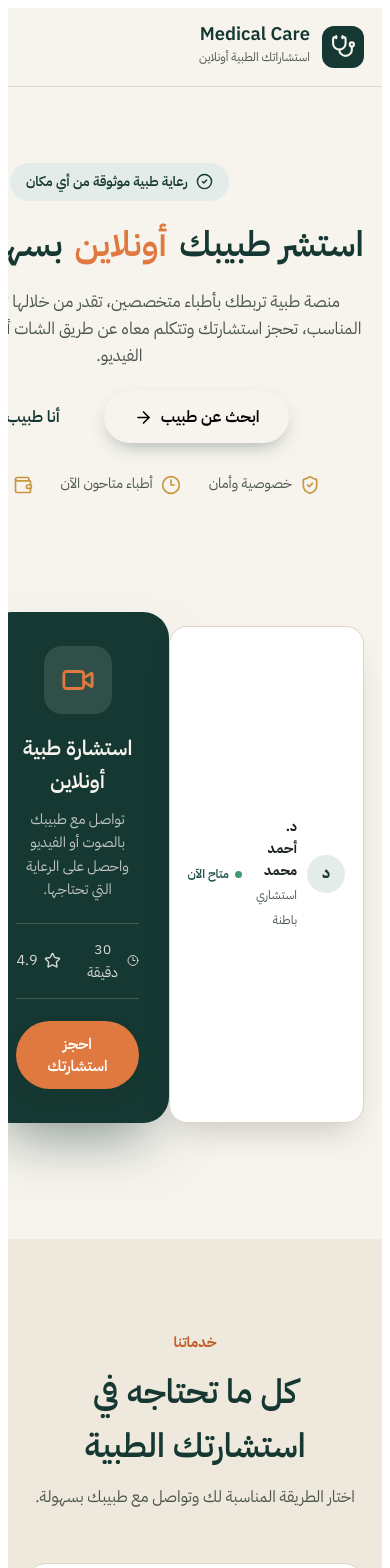
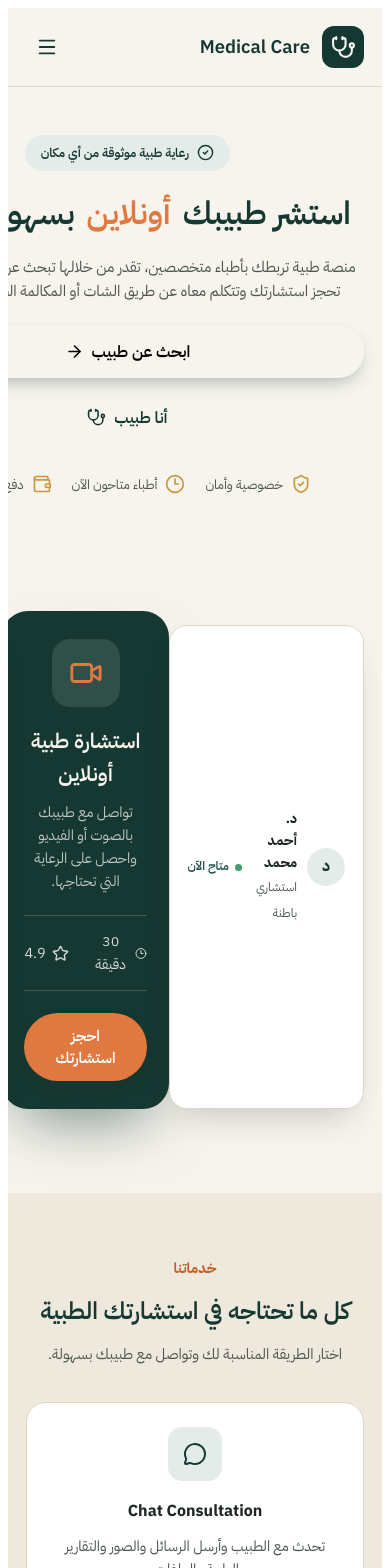
Before and after one commit to Michael0Nashat/tabna, a SvelteKit app: page / in a window 390 px wide. Shown: the top 1568 px of the page. Built offline with nearby package versions, Linux system fonts and the light colour scheme; a web font is replaced by a local one.

Commit message:
Update project

```diff
--- a/src/routes/+page.svelte
+++ b/src/routes/+page.svelte
@@ -1,5 +1,5 @@
 <script>
-import { goto } from '$app/navigation';
+  import { goto } from '$app/navigation';
   import {
     Search,
     CalendarDays,
@@ -17,6 +17,7 @@ import { goto } from '$app/navigation';
     CheckCircle2,
     Lock,
     X,
+    Menu,
     Upload,
     GraduationCap,
     CreditCard,
@@ -26,6 +27,17 @@ import { goto } from '$app/navigation';
     Smartphone,
     Mail
   } from 'lucide-svelte';
+
+  // ---------------- Mobile nav ----------------
+  let mobileMenuOpen = $state(false);
+
+  function toggleMobileMenu() {
+    mobileMenuOpen = !mobileMenuOpen;
+  }
+
+  function closeMobileMenu() {
+    mobileMenuOpen = false;
+  }
 
   // ---------------- Doctor registration modal ----------------
 
@@ -132,6 +144,7 @@ import { goto } from '$app/navigation';
     showDoctorModal = true;
     step = 1;
     submitted = false;
+    closeMobileMenu();
   }
 
   function closeDoctorModal() {
@@ -197,10 +210,7 @@ import { goto } from '$app/navigation';
     name="description"
     content="منصة للاستشارات الطبية أونلاين تربط المرضى بالأطباء بطريقة سهلة وآمنة."
   />
-  <!-- FIX: the CSS referenced 'Markazi Text' and 'IBM Plex Sans Arabic' but never
-       loaded them, so every heading/body element was silently falling back to the
-       generic serif/sans-serif stack. Loading them here makes --font-head and
-       --font-body actually render as intended. -->
+  <meta name="viewport" content="width=device-width, initial-scale=1, viewport-fit=cover" />
   <link rel="preconnect" href="https://fonts.googleapis.com" />
   <link rel="preconnect" href="https://fonts.gstatic.com"/>
   <link
@@ -226,13 +236,29 @@ import { goto } from '$app/navigation';
         </div>
       </div>
 
-      <nav>
-        <a href="#home">الرئيسية</a>
-        <a href="#services">الخدمات</a>
-        <a href="#how">كيف يعمل؟</a>
-        <a href="#doctors">الأطباء</a>
-        <a href="#security">الأمان</a>
+      <nav class:open={mobileMenuOpen}>
+        <a href="#home" onclick={closeMobileMenu}>الرئيسية</a>
+        <a href="#services" onclick={closeMobileMenu}>الخدمات</a>
+        <a href="#how" onclick={closeMobileMenu}>كيف يعمل؟</a>
+        <a href="#doctors" onclick={closeMobileMenu}>الأطباء</a>
+        <a href="#security" onclick={closeMobileMenu}>الأمان</a>
+        <button class="primary-btn nav-mobile-cta" onclick={openDoctorModal}>
+          أنا طبيب
+        </button>
       </nav>
+
+      <button
+        class="menu-toggle"
+        aria-label={mobileMenuOpen ? 'إغلاق القائمة' : 'فتح القائمة'}
+        aria-expanded={mobileMenuOpen}
+        onclick={toggleMobileMenu}
+      >
+        {#if mobileMenuOpen}
+          <X size={22} />
+        {:else}
+          <Menu size={22} />
+        {/if}
+      </button>
 
     </div>
   </header>
@@ -266,13 +292,11 @@ import { goto } from '$app/navigation';
           <div class="hero-buttons">
             <button class="primary-btn large">
               ابحث عن طبيب
-              <!-- FIX: was a bare ArrowLeft; flip class now scoped to this icon only -->
               <ArrowLeft size={19} class="flip-rtl" />
             </button>
 
             <button class="outline-btn large" onclick={openDoctorModal}>
               أنا طبيب
-              <!-- FIX: Stethoscope no longer gets mirrored (see .hero-buttons rule below) -->
               <Stethoscope size={19} />
             </button>
           </div>
@@ -798,8 +822,6 @@ import { goto } from '$app/navigation';
 
           التسجيل كطبيب
 
-          <!-- FIX: now shares the same .flip-rtl class as the hero CTA arrow,
-               so both "next action" arrows point the same way consistently -->
           <ArrowLeft size={18} class="flip-rtl" />
 
         </button>
@@ -1116,8 +1138,6 @@ import { goto } from '$app/navigation';
     --gold: #c9973f;
     --line: #ddd5c4;
     --white: #ffffff;
-    /* FIX: added a shared variable for the small "online"/success dot color,
-       which was previously hardcoded inline and untied to the palette */
     --success: #3f9c6f;
 
     --font-head: 'Markazi Text', 'IBM Plex Sans Arabic', serif;
@@ -1129,6 +1149,7 @@ import { goto } from '$app/navigation';
     font-family: var(--font-body);
     line-height: 1.6;
     -webkit-font-smoothing: antialiased;
+    overflow-x: hidden;
   }
 
   .app :global(*) {
@@ -1186,6 +1207,12 @@ import { goto } from '$app/navigation';
   }
 }
 
+@media (max-width: 380px) {
+  .container {
+    padding-inline: 14px;
+  }
+}
+
   /* ---------------- Buttons ---------------- */
   .primary-btn,
   .outline-btn,
@@ -1262,6 +1289,13 @@ import { goto } from '$app/navigation';
   .outline-btn.full {
     width: 100%;
     margin-top: 18px;
+  }
+
+  @media (max-width: 480px) {
+    .hero-buttons .primary-btn.large,
+    .hero-buttons .outline-btn.large {
+      width: 100%;
+    }
   }
 
   /* ---------------- Header ---------------- */
@@ -1279,12 +1313,14 @@ import { goto } from '$app/navigation';
     align-items: center;
     justify-content: space-between;
     height: 78px;
+    position: relative;
   }
 
   .logo {
     display: flex;
     align-items: center;
     gap: 12px;
+    min-width: 0;
   }
 
   .logo-icon {
@@ -1302,11 +1338,13 @@ import { goto } from '$app/navigation';
   .logo h2 {
     font-size: 1.15rem;
     line-height: 1.1;
+    white-space: nowrap;
   }
 
   .logo span {
     font-size: 0.75rem;
     color: var(--ink-soft);
+    white-space: nowrap;
   }
 
   nav {
@@ -1326,9 +1364,58 @@ import { goto } from '$app/navigation';
     color: var(--pine);
   }
 
+  .nav-mobile-cta {
+    display: none;
+  }
+
+  .menu-toggle {
+    display: none;
+    align-items: center;
+    justify-content: center;
+    width: 42px;
+    height: 42px;
+    border-radius: 12px;
+    background: var(--pine-mist);
+    color: var(--pine);
+    flex-shrink: 0;
+  }
+
   @media (max-width: 900px) {
+    .logo span {
+      display: none;
+    }
+
     nav {
       display: none;
+      position: absolute;
+      top: 100%;
+      inset-inline: 0;
+      flex-direction: column;
+      align-items: stretch;
+      gap: 4px;
+      background: var(--paper);
+      border-bottom: 1px solid var(--line);
+      padding: 10px 20px 20px;
+      box-shadow: 0 16px 30px -18px rgba(29, 38, 33, 0.3);
+    }
+
+    nav.open {
+      display: flex;
+    }
+
+    nav a {
+      padding: 12px 4px;
+      border-bottom: 1px solid var(--line);
+      font-size: 1rem;
+    }
+
+    .nav-mobile-cta {
+      display: inline-flex;
+      margin-top: 12px;
+    }
+
+    .menu-toggle {
+      display: flex;
     }
   }
 
@@ -1385,12 +1472,9 @@ import { goto } from '$app/navigation';
     display: flex;
     gap: 14px;
     flex-wrap: wrap;
-  }
-
-  /* FIX: previously `.hero-buttons :global(svg)` mirrored every icon in this
-     row, including the Stethoscope icon on "أنا طبيب" — flipping a stethoscope
-     icon has no meaning and looked like a rendering glitch. The mirror now
-     targets only icons explicitly marked as directional arrows. */
+    width: 100%;
+  }
+
   .hero-buttons :global(.flip-rtl),
   .white-btn :global(.flip-rtl),
   .modal-footer :global(.flip-rtl) {
@@ -1563,13 +1647,15 @@ import { goto } from '$app/navigation';
     width: 7px;
     height: 7px;
     border-radius: 50%;
-    /* FIX: now references the shared --success variable instead of a
-       one-off hardcoded hex value */
     background: var(--success);
     display: inline-block;
   }
 
   @media (max-width: 900px) {
+    .hero {
+      padding: 48px 0 64px;
+    }
+
     .hero-content {
       grid-template-columns: 1fr;
     }
@@ -1603,7 +1689,26 @@ import { goto } from '$app/navigation';
 
   @media (max-width: 480px) {
     .hero-text h1 {
-      font-size: 2.2rem;
+      font-size: 2rem;
+      justify-content: center;
+    }
+
+    .badge {
+      font-size: 0.78rem;
+      text-align: center;
+    }
+
+    .hero-text > p {
+      font-size: 0.95rem;
+    }
+
+    .hero-features {
+      gap: 16px 20px;
+      justify-content: center;
+    }
+
+    .hero-features > div {
+      font-size: 0.82rem;
     }
 
     .floating-card {
@@ -1612,6 +1717,10 @@ import { goto } from '$app/navigation';
       width: 100%;
       max-width: 340px;
     }
+
+    .medical-card {
+      padding: 28px 22px;
+    }
   }
 
   /* ---------------- Shared section heading ---------------- */
@@ -1641,6 +1750,30 @@ import { goto } from '$app/navigation';
 
   .section-heading p {
     font-size: 1rem;
+  }
+
+  @media (max-width: 900px) {
+    .section {
+      padding: 64px 0;
+    }
+
+    .section-heading {
+      margin-bottom: 36px;
+    }
+
+    .section-heading h2 {
+      font-size: 1.7rem;
+    }
+  }
+
+  @media (max-width: 480px) {
+    .section-heading h2 {
+      font-size: 1.5rem;
+    }
+
+    .section-heading p {
+      font-size: 0.92rem;
+    }
   }
 
   /* ---------------- Services ---------------- */
@@ -1702,6 +1835,10 @@ import { goto } from '$app/navigation';
   @media (max-width: 520px) {
     .services-grid {
       grid-template-columns: 1fr;
+    }
+
+    .service-card {
+      padding: 24px 20px;
     }
   }
 
@@ -1784,6 +1921,7 @@ import { goto } from '$app/navigation';
   @media (max-width: 520px) {
     .steps {
       grid-template-columns: 1fr;
+      row-gap: 32px;
     }
   }
 
@@ -2015,17 +2153,29 @@ import { goto } from '$app/navigation';
   }
 
   @media (max-width: 900px) {
+    .security-section {
+      padding: 64px 0;
+    }
+
     .security-content {
       grid-template-columns: 1fr;
     }
 
     .security-content > div > p {
       max-width: 100%;
+    }
+
+    .security-content h2 {
+      font-size: 1.7rem;
     }
 
     .secure-box {
       position: static;
       margin-top: 18px;
+    }
+
+    .security-visual {
+      min-height: auto;
     }
   }
 
@@ -2078,6 +2228,30 @@ import { goto } from '$app/navigation';
     font-weight: 600;
   }
 
+  @media (max-width: 900px) {
+    .doctor-register {
+      padding: 60px 0;
+    }
+
+    .doctor-register-content h2 {
+      font-size: 1.6rem;
+    }
+
+    .registration-points {
+      gap: 16px 24px;
+    }
+  }
+
+  @media (max-width: 480px) {
+    .registration-points > div {
+      font-size: 0.85rem;
+    }
+
+    .white-btn {
+      width: 100%;
+    }
+  }
+
   /* ---------------- Footer ---------------- */
   footer {
     background: var(--pine);
@@ -2099,6 +2273,7 @@ import { goto } from '$app/navigation';
 
   footer .logo span {
     color: rgba(247, 244, 238, 0.6);
+    display: inline;
   }
 
   footer .logo-icon {
@@ -2276,6 +2451,7 @@ import { goto } from '$app/navigation';
     border-radius: 12px;
     padding: 13px 16px;
     transition: border-color 0.15s ease;
+    width: 100%;
   }
 
   .field input:focus,
@@ -2348,6 +2524,7 @@ import { goto } from '$app/navigation';
     display: flex;
     align-items: center;
     gap: 8px;
+    flex-wrap: wrap;
   }
 
   .optional-tag {
@@ -2463,4 +2640,59 @@ import { goto } from '$app/navigation';
   .success-state .primary-btn {
     margin-top: 10px;
   }
+
+  /* ---------------- Modal: mobile ---------------- */
+  @media (max-width: 640px) {
+    .modal-overlay {
+      padding: 0;
+      align-items: flex-end;
+    }
+
+    .modal-box {
+      max-width: 100%;
+      max-height: 92vh;
+      border-radius: 20px 20px 0 0;
+    }
+
+    .modal-header {
+      padding: 22px 20px 0;
+    }
+
+    .modal-header h2 {
+      font-size: 1.4rem;
+    }
+
+    .modal-steps {
+      padding: 16px 20px 0;
+    }
+
+    .modal-step span:last-child {
+      display: none;
+    }
+
+    .modal-body {
+      padding: 20px 20px 4px;
+    }
+
+    .modal-footer {
+      padding: 18px 20px 24px;
+      flex-wrap: wrap;
+    }
+
+    .modal-footer .primary-btn,
+    .modal-footer .outline-btn {
+      flex: 1;
+    }
+
+    .modal-footer-hint {
+      width: 100%;
+      order: -1;
+      text-align: center;
+      margin-bottom: 4px;
+    }
+
+    .success-state {
+      padding: 16px 20px 28px;
+    }
+  }
 </style>
```
